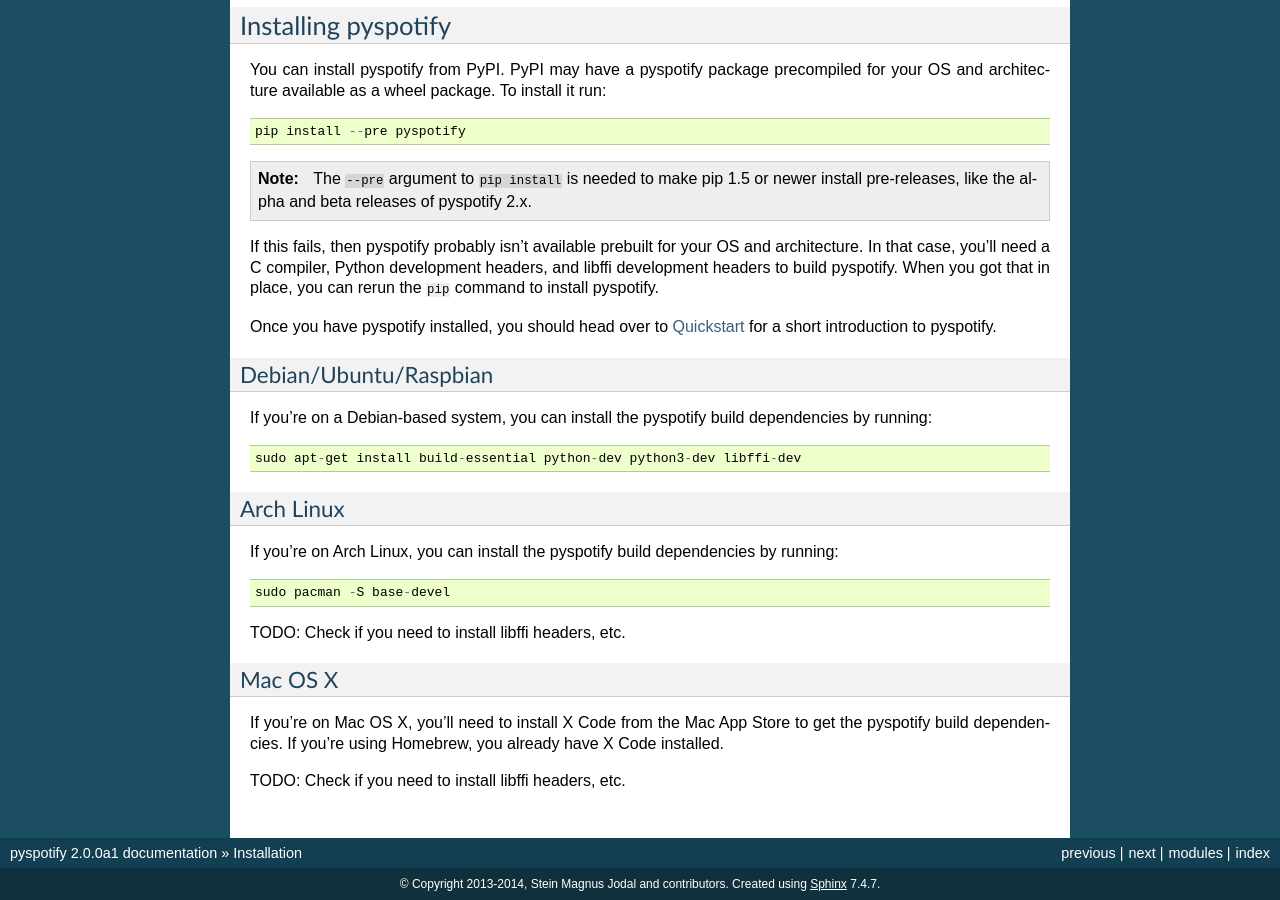
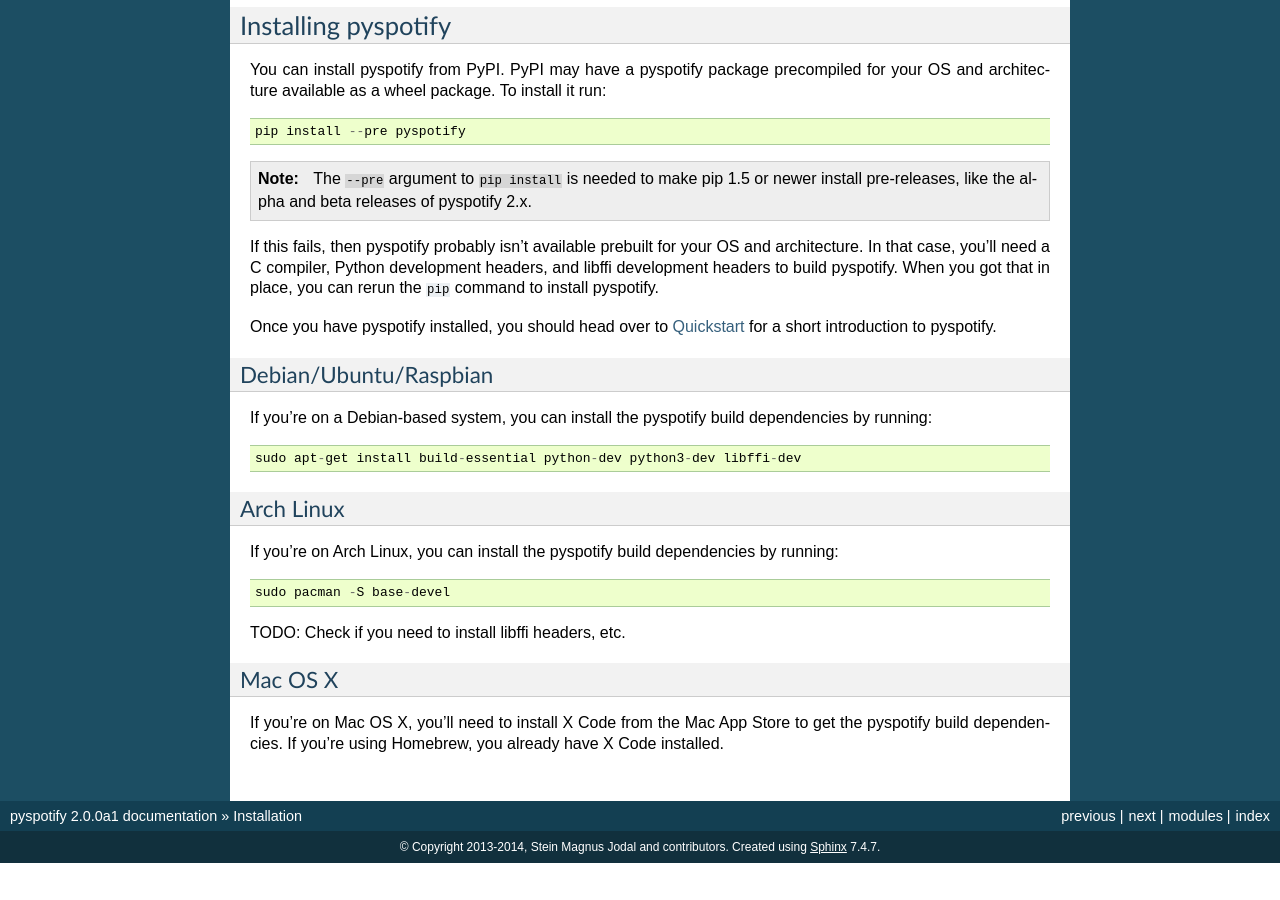
Before and after one commit to jodal/pyspotify, a Sphinx documentation site: the page built from docs/installation.rst, in a window 1280 px wide and 900 px high, scrolled down 912 px. Built offline with Sphinx 7.4.7, drawn with Linux system fonts in a browser that asks for light colours; pages that are not in the unit, such as notebooks, are missing from menus; after the commit the page ends 1775 px from its top, so only the background shows below that.

Commit message:
docs: OS X (at least with X Code) includes libffi

```diff
--- a/docs/installation.rst
+++ b/docs/installation.rst
@@ -108,5 +108,3 @@
 If you're on Mac OS X, you'll need to install X Code from the Mac App Store to
 get the pyspotify build dependencies. If you're using Homebrew, you already
 have X Code installed.
-
-TODO: Check if you need to install libffi headers, etc.
```
